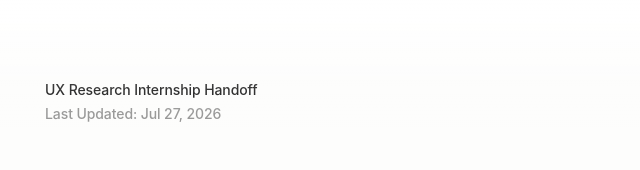
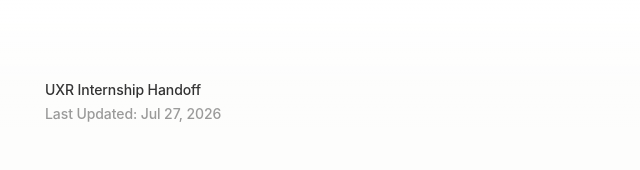
Before and after one commit to JulioCaggianoRootInsurance/uxr-onboarding-site, a Next.js app: page /login in a window 1280 px wide. Shown: the top 170 px of the page, without its empty margins (320-960 px from the left). Built offline with nearby package versions, Linux system fonts and the light colour scheme; no server answers; a web font is replaced by a local one.

Commit message:
Shorten handoff title and byline

```diff
--- a/app/handoff.ts
+++ b/app/handoff.ts
@@ -1772,7 +1772,7 @@ export const handoffPages: HandoffPage[] = [
           },
           {
             kind: "quote",
-            label: "Prepared by Julio Caggiano for Hala Daher",
+            label: "Prepared by Julio Caggiano",
             text: "The goal is not only to preserve what I made, but to preserve the reasoning, limitations, and next decisions that make the work usable.",
           },
         ],
--- a/app/layout.tsx
+++ b/app/layout.tsx
@@ -12,7 +12,7 @@ const deploymentUrl =
 export const metadata: Metadata = {
   metadataBase: new URL(deploymentUrl),
   title: {
-    default: "UX Research Internship Handoff",
+    default: "UXR Internship Handoff",
     template: "%s · Julio Caggiano",
   },
   description:
@@ -24,20 +24,20 @@ export const metadata: Metadata = {
     nosnippet: true,
   },
   openGraph: {
-    title: "UX Research Internship Handoff",
+    title: "UXR Internship Handoff",
     description: "A private Root research handoff.",
     images: [
       {
         url: "/og.png",
         width: 1730,
         height: 909,
-        alt: "UX Research Internship Handoff",
+        alt: "UXR Internship Handoff",
       },
     ],
   },
   twitter: {
     card: "summary_large_image",
-    title: "UX Research Internship Handoff",
+    title: "UXR Internship Handoff",
     description: "A private Root research handoff.",
     images: ["/og.png"],
   },
--- a/app/login/page.tsx
+++ b/app/login/page.tsx
@@ -35,7 +35,7 @@ export default async function LoginPage({ searchParams }: LoginPageProps) {
     <div className="page-shell login-page">
       <main className="article login-article" aria-labelledby="login-title">
         <header className="article-header stagger-item">
-          <h1 id="login-title">UX Research Internship Handoff</h1>
+          <h1 id="login-title">UXR Internship Handoff</h1>
           <time dateTime="2026-07-27">{siteUpdated}</time>
         </header>
 
--- a/app/page.tsx
+++ b/app/page.tsx
@@ -5,7 +5,7 @@ import { HomePage } from "./site-components";
 export const dynamic = "force-dynamic";
 
 export const metadata: Metadata = {
-  title: "Julio Caggiano · UX Research Internship Handoff",
+  title: "UXR Internship Handoff",
   description:
     "A private, manager-facing record of Julio Caggiano’s UX Research internship work.",
   robots: {
@@ -13,7 +13,7 @@ export const metadata: Metadata = {
     follow: false,
   },
   openGraph: {
-    title: "UX Research Internship Handoff",
+    title: "UXR Internship Handoff",
     description: "A private Root research handoff.",
     images: ["/og.png"],
   },
--- a/app/site-components.tsx
+++ b/app/site-components.tsx
@@ -27,7 +27,7 @@ function SiteFooter() {
       <div className="footer-rule" />
       <div className="footer-row">
         <div className="footer-copy">
-          <p>Prepared by Julio Caggiano for Hala Daher</p>
+          <p>Prepared by Julio Caggiano</p>
           <small>Root internal · Password protected</small>
         </div>
         <form
@@ -133,7 +133,7 @@ function HomeStatusOverview() {
 export function HomePage() {
   const introChildren = [
     <header className="article-header" key="header">
-      <h1>Julio Caggiano · UX Research Internship Handoff</h1>
+      <h1>UXR Internship Handoff</h1>
       <time dateTime="2026-07-27">{siteUpdated}</time>
     </header>,
     <p key="summary">
@@ -149,7 +149,7 @@ export function HomePage() {
     </p>,
     <p key="dates">June 1 -&gt; August 14, 2026</p>,
     <p className="byline" key="byline">
-      Prepared by Julio Caggiano for Hala Daher
+      Prepared by Julio Caggiano
     </p>,
   ];
 
```
Also changed, not shown: 1 other file (tests, documents, lock files or other folders).
